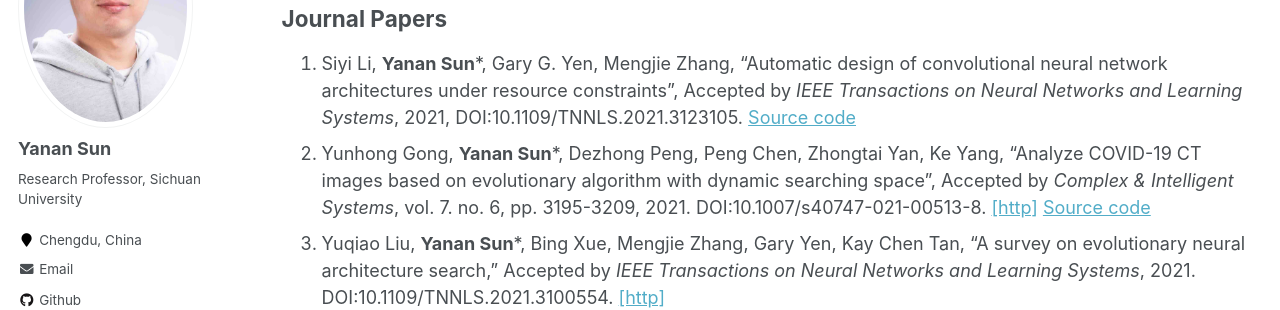
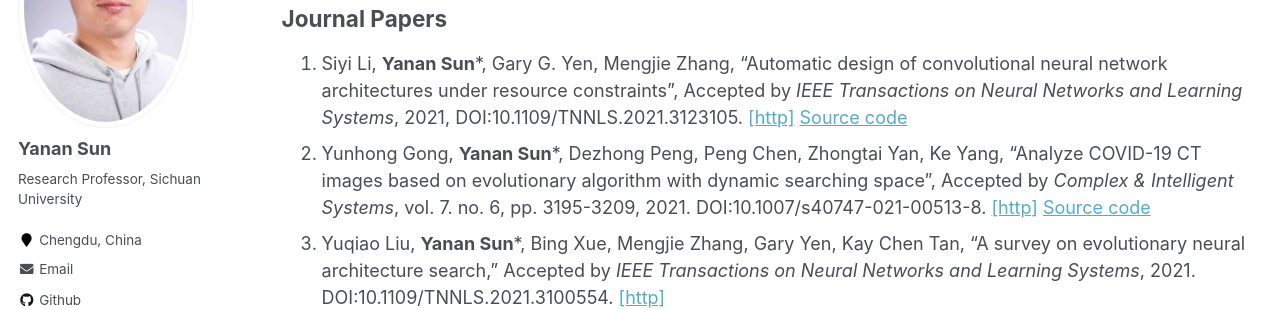
Before and after one commit to yn-sun/yn-sun.github.io, a Jekyll site: the page built from _pages/publications.md, in a window 1280 px wide and 900 px high. Shown: the part 231-541 px from the top of the window. Built offline with Jekyll 4.4.1, drawn with Linux system fonts in a browser that asks for light colours; comment, search, counter and statistics services are not loaded.

Commit message:
Update publications.md

```diff
--- a/_pages/publications.md
+++ b/_pages/publications.md
@@ -7,7 +7,7 @@
 *indicating the corresponding author
 ## Journal Papers
 
-1. Siyi Li, **Yanan Sun***, Gary G. Yen, Mengjie Zhang, "Automatic design of convolutional neural network architectures under resource constraints", Accepted by <i>IEEE Transactions on Neural Networks and Learning Systems</i>, 2021, DOI:10.1109/TNNLS.2021.3123105. [Source code](https://github.com/LLLsy-0868/CH-CNN)
+1. Siyi Li, **Yanan Sun***, Gary G. Yen, Mengjie Zhang, "Automatic design of convolutional neural network architectures under resource constraints", Accepted by <i>IEEE Transactions on Neural Networks and Learning Systems</i>, 2021, DOI:10.1109/TNNLS.2021.3123105. [[http]](https://ieeexplore.ieee.org/document/9609007) [Source code](https://github.com/LLLsy-0868/CH-CNN)
 2.  Yunhong Gong, **Yanan Sun***, Dezhong Peng, Peng Chen, Zhongtai Yan, Ke Yang, "Analyze COVID-19 CT images based on evolutionary algorithm with dynamic searching space", Accepted by <i>Complex & Intelligent Systems</i>, vol. 7. no. 6, pp. 3195-3209, 2021. DOI:10.1007/s40747-021-00513-8. [[http]](https://link.springer.com/article/10.1007%2Fs40747-021-00513-8) [Source code](https://github.com/yh-gong/EAVLCOVID)
 3. Yuqiao Liu, **Yanan Sun***, Bing Xue, Mengjie Zhang, Gary Yen, Kay Chen Tan, "A survey on evolutionary neural architecture search," Accepted by <i>IEEE Transactions on Neural Networks and Learning Systems</i>, 2021. DOI:10.1109/TNNLS.2021.3100554. [[http]](https://ieeexplore.ieee.org/abstract/document/9508774)
 4. **Yanan Sun**, Xian Sun, Yuhan Fang, Gary G. Yen, Yuqiao Liu, "A novel training protocol for performance predictors of evolutionary neural architecture search algorithms," <i>IEEE Transactions on Evolutionary Computation</i>, vol. 25, no. 3, pp. 524-536, 2021. DOI:10.1109/TEVC.2021.3055076. [[http]](https://ieeexplore.ieee.org/document/9336721) [Experimental Data](https://github.com/yn-sun/PRI)
```
